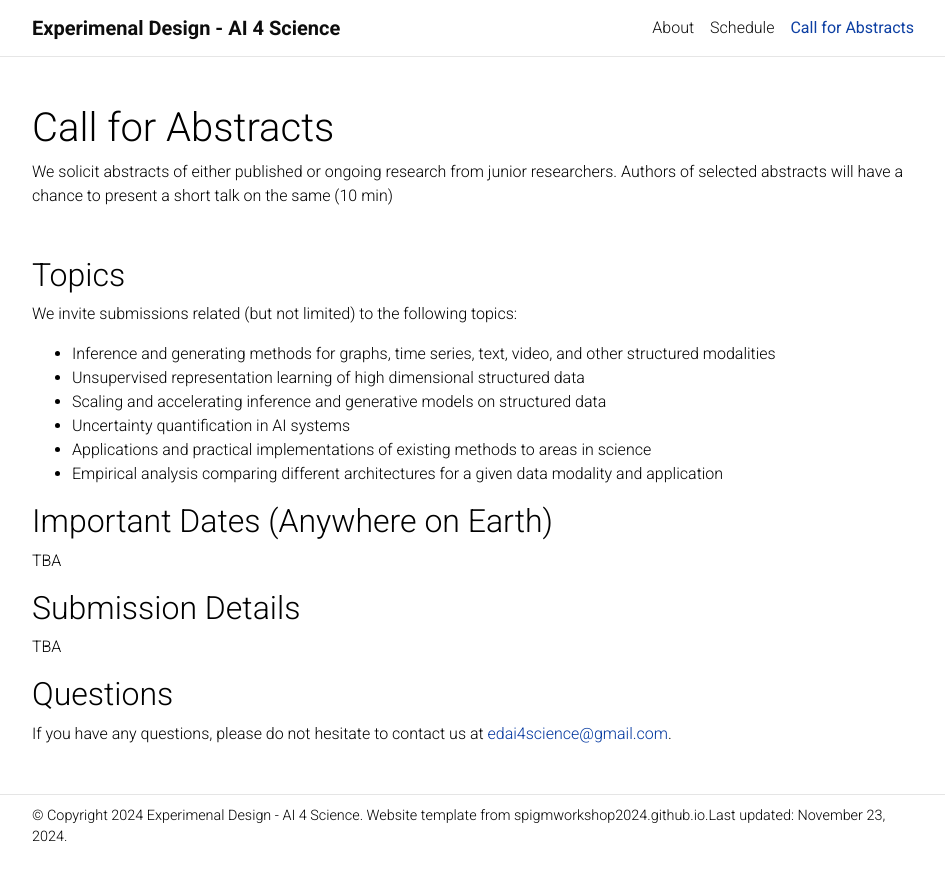
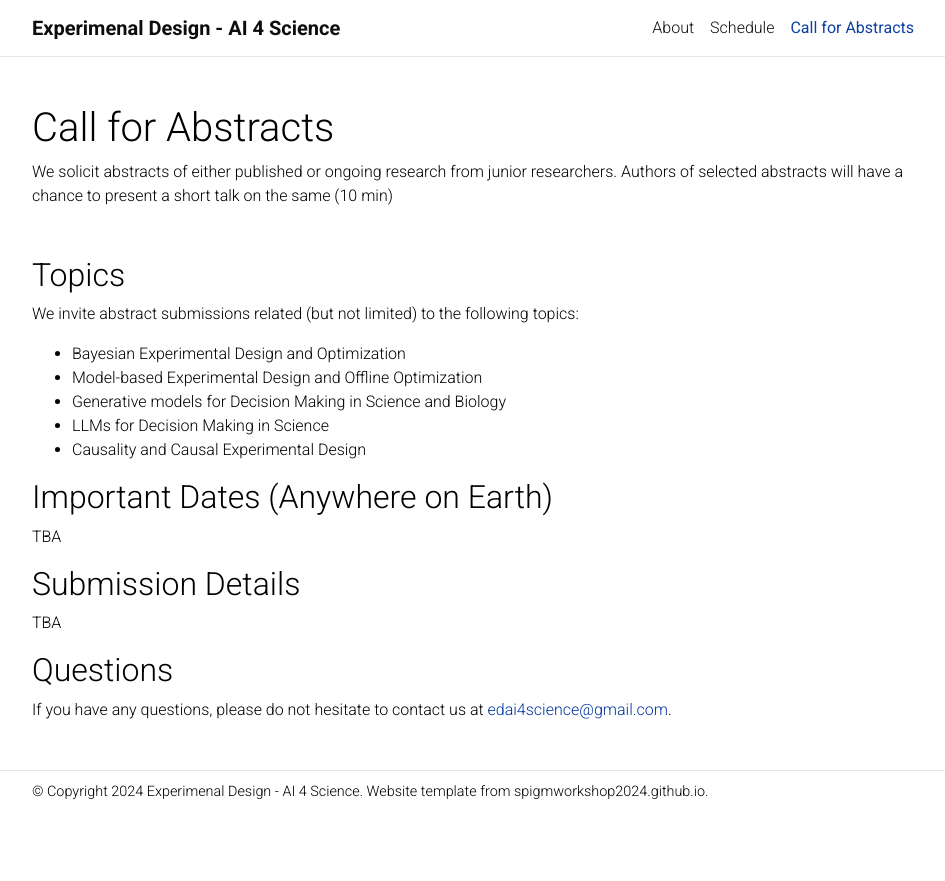
Before and after one commit to edai4science/edai4science.github.io, a Jekyll site: the page built from _pages/call.md, in a window 1280 px wide. Shown: the top 881 px of the page, without its empty margins (163-1108 px from the left). Built offline with Jekyll 4.4.1, drawn with Linux system fonts in a browser that asks for light colours; comment, search, counter and statistics services are not loaded; a style sheet for code colours, icons or effects is not loaded.

```diff
--- a/_config.yml
+++ b/_config.yml
@@ -16,9 +16,9 @@ keywords:  # add your own keywords or leave empty
 lang: en # the language of your site (for example: en, fr, cn, ru, etc.)
 icon: /assets/img/cell  # the emoji used as the favicon (alternatively, provide image name in /assets/img/)
 
-url: https://edai4s.github.io # the base hostname & protocol for your site
+url: https://edai4science.github.io # the base hostname & protocol for your site
 baseurl: # the subpath of your site, e.g. /blog/
-last_updated: true # set to true if you want to display last updated in the footer
+last_updated: false # set to true if you want to display last updated in the footer
 impressum_path:  # set to path to include impressum link in the footer, use the same path as permalink in a page, helps to conform with EU GDPR
 
 # -----------------------------------------------------------------------------
--- a/_layouts/workshop.html
+++ b/_layouts/workshop.html
@@ -219,7 +219,7 @@ layout: default
 
             <div class="card-body">
               <h2 class="card-title">Kyunghyun Cho</h2>
-              <h6 class="card-text">New York University and Genentech
+              <h6 class="card-text">NYU and Genentech
                 <div class="affiliate">
 
 
--- a/_pages/call.md
+++ b/_pages/call.md
@@ -11,14 +11,13 @@ nav_order: 3
 
 ## Topics
 
-We invite submissions related (but not limited) to the following topics:
+We invite abstract submissions related (but not limited) to the following topics:
 
-* Inference and generating methods for graphs, time series, text, video, and other structured modalities
-* Unsupervised representation learning of high dimensional structured data
-* Scaling and accelerating inference and generative models on structured data
-* Uncertainty quantification in AI systems
-* Applications and practical implementations of existing methods to areas in science
-* Empirical analysis comparing different architectures for a given data modality and application
+* Bayesian Experimental Design and Optimization
+* Model-based Experimental Design and Offline Optimization
+* Generative models for Decision Making in Science and Biology
+* LLMs for Decision Making in Science
+* Causality and Causal Experimental Design
 
 ## Important Dates (Anywhere on Earth)
 
```
Also changed, not shown: other parts of _layouts/workshop.html (+2 -2 lines), assets/img/yashas.jpg (added), assets/resized/yashas_1400.jpeg (added), assets/resized/yashas_480.jpeg (added), assets/resized/yashas_800.jpeg (added).
